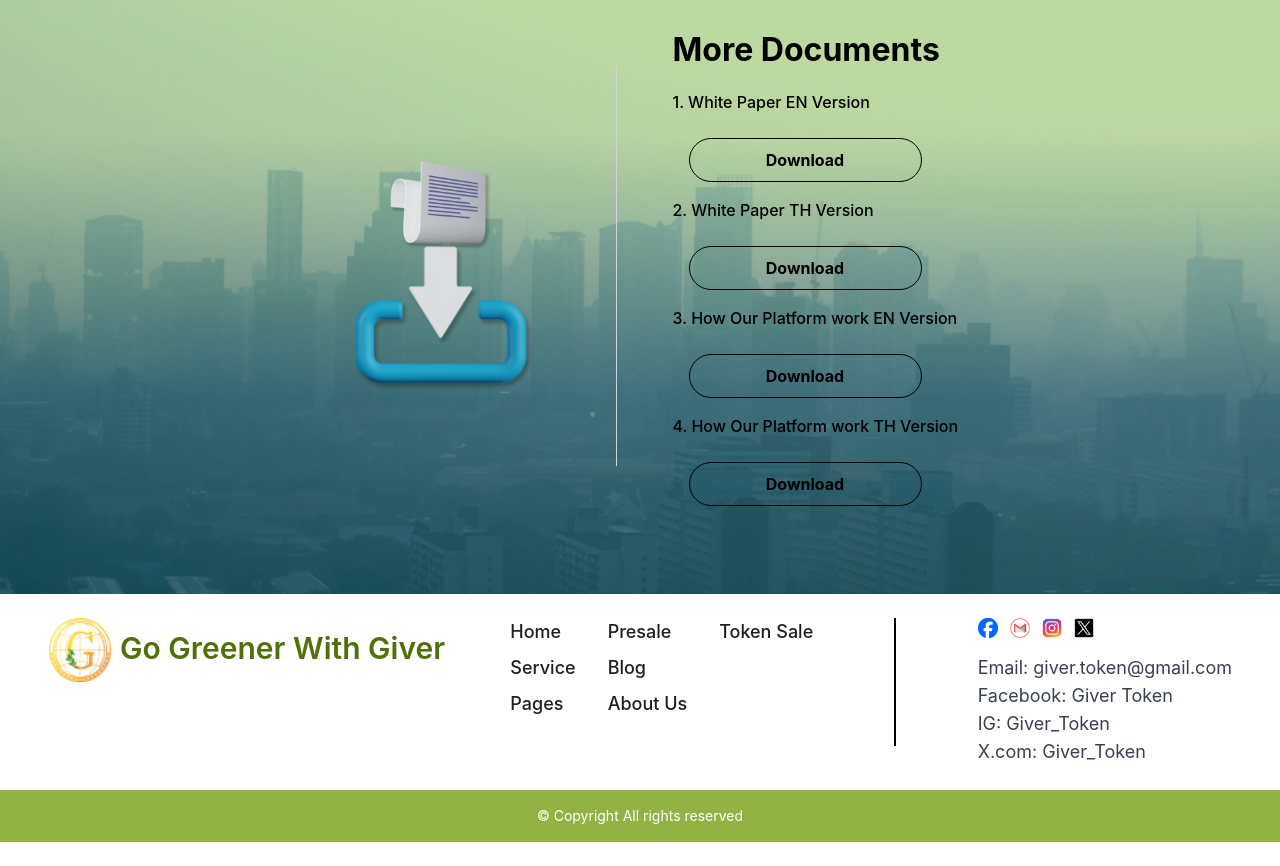
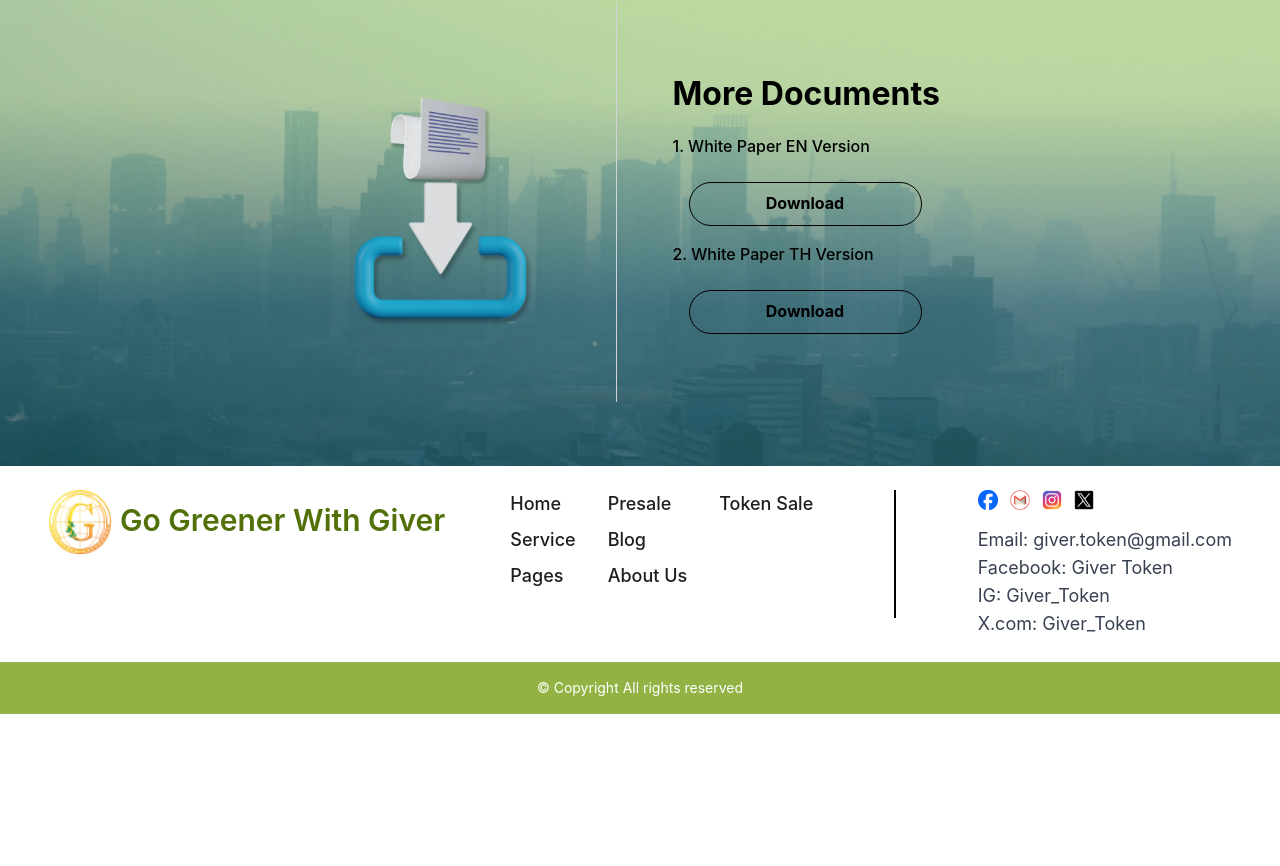
Before and after one commit to Lil-Tanatat/Nextjs, a React (Create React App) app: page / in a window 1280 px wide. Shown: the part 4673-5539 px from the top of the page. After the commit the page ends 5411 px from the top, so only its background shows below. Built offline with nearby package versions, Linux system fonts and the light colour scheme.

Commit message:
add download section

```diff
--- a/src/ABI/GIVPreSaleABI.json
+++ b/src/ABI/GIVPreSaleABI.json
@@ -254,6 +254,19 @@
     "type": "function"
   },
   {
+    "inputs": [
+      {
+        "internalType": "uint256",
+        "name": "amount",
+        "type": "uint256"
+      }
+    ],
+    "name": "withdrawGIV",
+    "outputs": [],
+    "stateMutability": "nonpayable",
+    "type": "function"
+  },
+  {
     "inputs": [],
     "name": "withdrawUSDT",
     "outputs": [],
--- a/src/components/DownloadSection.js
+++ b/src/components/DownloadSection.js
@@ -45,22 +45,34 @@ function DownloadSection() {
           {/* Right Section */}
           <div className="p-6 flex-1">
             <h3 className="text-[32px] font-bold mb-4 text-center lg:text-left">
-             {t("More Documents")}
+              {t("More Documents")}
             </h3>
             <ul className="text-left space-y-4">
               <li className="flex flex-col items-left">
-                <span className="font-medium">1. {t("White Paper EN Version")}</span>
-                <button className="ml-4 mt-6 px-4 py-2 text-[16px] font-bold rounded-full border border-black hover:bg-gray-200 w-[233px] h-[44px]">
+                <span className="font-medium">
+                  1. {t("White Paper EN Version")}
+                </span>
+                <a
+                  href="/pdf/whitepaper-en.pdf"
+                  download="whitepaper-en"
+                  className="ml-4 mt-6 px-4 py-2 text-[16px] font-bold rounded-full border border-black hover:bg-gray-200 w-[233px] h-[44px] text-center"
+                >
                   {t("Download")}
-                </button>
+                </a>
               </li>
               <li className="flex flex-col items-left">
-                <span className="font-medium">2. {t("White Paper TH Version")}</span>
-                <button className="ml-4 mt-6 px-4 py-2 text-[16px] font-bold rounded-full border border-black hover:bg-gray-200 w-[233px] h-[44px]">
-                {t("Download")}
-                </button>
+                <span className="font-medium">
+                  2. {t("White Paper TH Version")}
+                </span>
+                <a
+                  href="/pdf/whitepaper-th.pdf"
+                  download="whitepaper-th"
+                  className="ml-4 mt-6 px-4 py-2 text-[16px] font-bold rounded-full border border-black hover:bg-gray-200 w-[233px] h-[44px] text-center"
+                >
+                  {t("Download")}
+                </a>
               </li>
-              <li className="flex flex-col items-left">
+              {/* <li className="flex flex-col items-left">
                 <span className="font-medium">
                   3. {t("How Our Platform work EN Version")}
                 </span>
@@ -75,7 +87,7 @@ function DownloadSection() {
                 <button className="ml-4 mt-6 px-4 py-2 text-[16px] font-bold rounded-full border border-black hover:bg-gray-200 w-[233px] h-[44px]">
                 {t("Download")}
                 </button>
-              </li>
+              </li> */}
             </ul>
           </div>
         </div>
```
Also changed, not shown: 2 other files (tests, documents, lock files or other folders).
